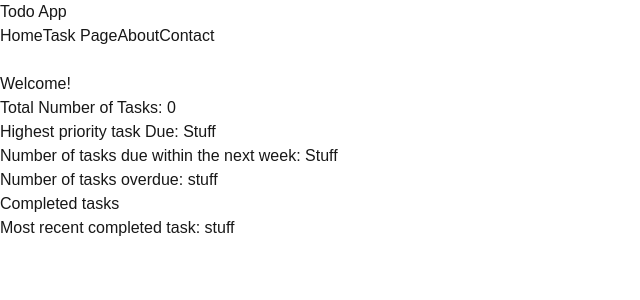
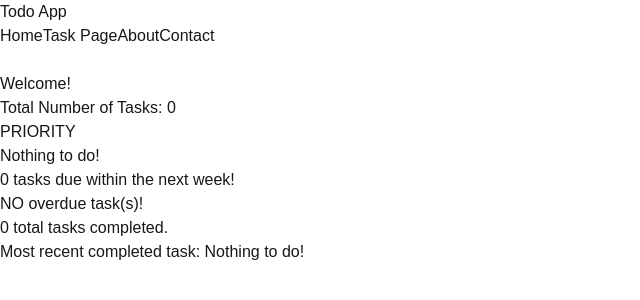
Before and after one commit to bret-miller2010/todoapp, a Next.js app: page / in a window 1280 px wide. Shown: the top 300 px of the page, without its empty margins (0-640 px from the left). Built offline with nearby package versions, Linux system fonts and the light colour scheme.

Commit message:
Updates to main page. Completed each of the 6 cards and what their data will hold. Just need to work on styling

```diff
--- a/src/app/TaskPage/page.tsx
+++ b/src/app/TaskPage/page.tsx
@@ -13,7 +13,6 @@ const TaskPage = () => {
 
   const editTask = (value: React.MouseEvent<HTMLButtonElement>) => {
     const idOfTodo = value.currentTarget.value;
-    // const todo = todos.find((todo: Todo) => todo.id === idOfTodo);
     setTaskID(idOfTodo);
     setDisplayAddForm(true);
   };
@@ -54,8 +53,8 @@ const TaskPage = () => {
           </div>
           <AddForm closeMenu={closeMenu} display={displayAddForm} id={taskID} />
         </div>
-        <div className="flex w-full flex-col items-center justify-center">
-          <div className="flex w-full flex-col items-center justify-center space-y-2">
+        <div className="h-full w-full flex-col items-center">
+          <div className="grid grid-cols-3 gap-x-5 gap-y-10 h-full w-full place-content-start">
             {todos.map((todo: Todo, index: number) => (
               <TodoBox key={index} todo={todo} edit={editTask} />
             ))}
--- a/src/app/components/TodoBox.tsx
+++ b/src/app/components/TodoBox.tsx
@@ -20,6 +20,7 @@ export const TodoBox = ({
     updateTodo(todo.id, {
       ...todo,
       completed: !todo.completed,
+      completed_date: todo.completed ? undefined : new Date().toISOString(),
     });
   };
 
@@ -31,7 +32,7 @@ export const TodoBox = ({
 
   return (
     <div
-      className={`flex w-full items-center justify-between rounded-xl border-2 ${borderColor(todo.completed)} bg-white p-1 shadow-inner shadow-xl hover:outline-double`}
+      className={`flex h-[100px] w-[300px] items-center justify-between rounded-xl border-2 ${borderColor(todo.completed)} bg-white p-1 shadow-xl hover:outline-double duration-500 hover:scale-110`}
     >
       <div>{todo.task}</div>
       <div className="flex flex-col items-center justify-center">
--- a/src/app/page.tsx
+++ b/src/app/page.tsx
@@ -1,31 +1,139 @@
 "use client";
 import { useTodo } from "./context/TodoContext";
+import { Todo } from "./types/types";
 
 export default function Home() {
   const { todos } = useTodo();
 
+  const getOverdueTasks = () => {
+    const overdueTodos = todos.filter((todo: Todo) => {
+      const dueDate = new Date(todo.due_date);
+      const currentDate = new Date();
+      return dueDate < currentDate;
+    });
+
+    return overdueTodos.length;
+  };
+
+  const getOldestTask = () => {
+    const numOfOverdueTasks = getOverdueTasks();
+    if (numOfOverdueTasks === 0) {
+      return null;
+    }
+    const oldest = todos.reduce((prev: Todo, current: Todo) =>
+      prev.due_date < current.due_date ? prev : current,
+    );
+    return oldest.task;
+  };
+
+  const dueWithinWeek = () => {
+    const todosDueWithinWeek = todos.filter((todo: Todo) => {
+      const dueDate = new Date(todo.due_date);
+      const currentDate = new Date();
+      const timeDiff = Math.abs(currentDate.getTime() - dueDate.getTime());
+      const diffDays = Math.ceil(timeDiff / (1000 * 3600 * 24));
+      return diffDays < 7;
+    });
+
+    return todosDueWithinWeek.length;
+  };
+
+  const getLongestOverdueTime = () => {
+    if (todos.length === 0) {
+      return null;
+    }
+
+    const overdueTodos = todos.filter((todo: Todo) => {
+      const dueDate = new Date(todo.due_date);
+      const currentDate = new Date();
+      return dueDate < currentDate;
+    });
+
+    if(overdueTodos.length === 0) {
+      return null;
+    }
+
+    const oldest = overdueTodos.reduce((prev: Todo, current: Todo) =>
+      prev.due_date < current.due_date ? prev : current,
+    );
+    const dueDate = new Date(oldest.due_date);
+    const currentDate = new Date();
+    const timeDiff = Math.abs(currentDate.getTime() - dueDate.getTime());
+    const diffDays = Math.floor(timeDiff / (1000 * 3600 * 24));
+    return `was due ${diffDays} ago!`;
+  };
+
+  const getRecentlyCompleted = () => {
+    if (todos.length === 0) {
+      return "Nothing to do!";
+    }
+
+    if (todos.length === 1) {
+      return todos[0].completed === true ? todos[0].task : "Nothing to do!";
+    }
+
+    const recentlyCompleted = todos.reduce((prev: Todo, current: Todo) => {
+      if (prev.completed_date === undefined) {
+        return current;
+      }
+      if (current.completed_date === undefined) {
+        return prev;
+      }
+      return prev.completed_date > current.completed_date ? prev : current;
+    });
+    return recentlyCompleted.task;
+  };
+
+  const getHighestPriority = () => {
+    if (todos.length === 0) {
+      return "Nothing to do!";
+    }
+    const priority = todos.reduce((prev: Todo, current: Todo) =>
+      prev.priority > current.priority ? prev : current,
+    );
+    return priority.task;
+  };
+
+  const getCompletedTasks = () => {
+    const completedTodos = todos.filter((todo: Todo) => todo.completed);
+
+    return completedTodos.length;
+  };
+
   return (
     <div className="flex h-screen w-screen items-center justify-center bg-gray-500">
       <div className="h-[1000px] w-[1400px] space-y-10 rounded-xl border-2 border-black bg-gray-200 p-5 shadow-xl shadow-gray-500/50">
-        <h1 className="w-full text-center text-3xl">Welcome!</h1>
-        <div className="grid grid-cols-3 place-items-center gap-20 py-32">
-          <div className="h-[250px] w-[300px] border-2 border-black">
+        <h1 className="mt-10 w-full text-center text-3xl">Welcome!</h1>
+        <div className="grid grid-cols-3 place-items-center gap-20 py-16">
+          <div className="flex h-[250px] w-[300px] items-center justify-center border-2 border-black bg-white">
             Total Number of Tasks: {todos.length}
           </div>
-          <div className="h-[250px] w-[300px] border-2 border-black">
-            Highest priority task Due: Stuff
+          <div className="flex h-[250px] w-[300px] flex-col items-center justify-center space-y-5 border-2 border-black bg-white">
+            <span className="text-[40px] font-black">PRIORITY</span>
+            <div className="text-center text-[30px] font-black">
+              {getHighestPriority()}
+            </div>
           </div>
-          <div className="h-[250px] w-[300px] border-2 border-black">
-            Number of tasks due within the next week: Stuff
+          <div className="flex h-[250px] w-[300px] items-center justify-center border-2 border-black bg-white">
+            {dueWithinWeek()} tasks due within the next week!
           </div>
-          <div className="h-[250px] w-[300px] border-2 border-black">
-            Number of tasks overdue: stuff
+          <div className="flex h-[250px] w-[300px] flex-col items-center justify-center border-2 border-black bg-white">
+            <div>
+              {getOverdueTasks() !== 0 ? (
+                getOverdueTasks()
+              ) : (
+                <span className="font-black underline">NO</span>
+              )}{" "}
+              <span> overdue task(s)!</span>
+            </div>
+
+            <div>{getOldestTask()} {getLongestOverdueTime()}</div>
           </div>
-          <div className="h-[250px] w-[300px] border-2 border-black">
-            Completed tasks
+          <div className="flex h-[250px] w-[300px] items-center justify-center border-2 border-black bg-white">
+            <div>{getCompletedTasks()} total tasks completed.</div>
           </div>
-          <div className="h-[250px] w-[300px] border-2 border-black">
-            Most recent completed task: stuff
+          <div className="h-[250px] w-[300px] border-2 border-black bg-white">
+            Most recent completed task: {getRecentlyCompleted()}
           </div>
         </div>
       </div>
```
Also changed, not shown: src/app/components/AddForm.tsx (+10 -8 lines), src/app/types/types.tsx (+5 -4 lines).
